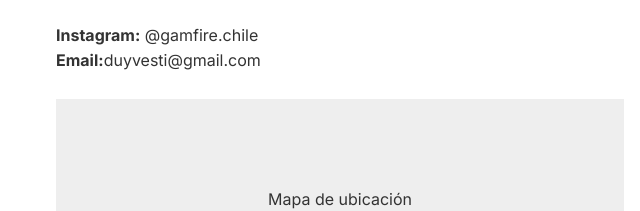
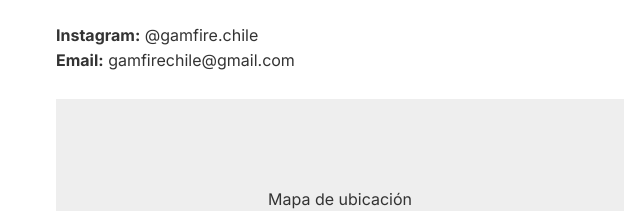
Before and after one commit to miguelduy/gamfire-chile-web, a website built with Vite: page contacto.html in a window 1280 px wide. Shown: the part 228-439 px from the top of the page, 0-640 px from the left. Built offline with nearby package versions, Linux system fonts and the light colour scheme.

Commit message:
Update: Change contact email to gamfirechile@gmail.com

```diff
--- a/contacto.html
+++ b/contacto.html
@@ -19,7 +19,7 @@
                         <br>
                         <p><strong>Instagram:</strong> <a href="https://instagram.com/gamfire.chile">@gamfire.chile</a>
                         </p>
-                        <p><strong>Email:</strong>duyvesti@gmail.com</p>
+                        <p><strong>Email:</strong> gamfirechile@gmail.com</p>
                         <br>
                         <div class="map-placeholder"
                             style="background:#eee; height: 200px; display:flex; align-items:center; justify-content:center;">
@@ -29,7 +29,8 @@
 
                     <p>Entendido. Como alternativa simple sin servicios externos, el formulario abrirá tu cliente de
                         correo.</p>
-                    <form class="contact-form" action="mailto:duyvesti@gmail.com" method="post" enctype="text/plain">
+                    <form class="contact-form" action="mailto:gamfirechile@gmail.com" method="post"
+                        enctype="text/plain">
                         <div class="form-group">
                             <label for="name">Nombre</label>
                             <input type="text" id="name" name="name" required>
```
